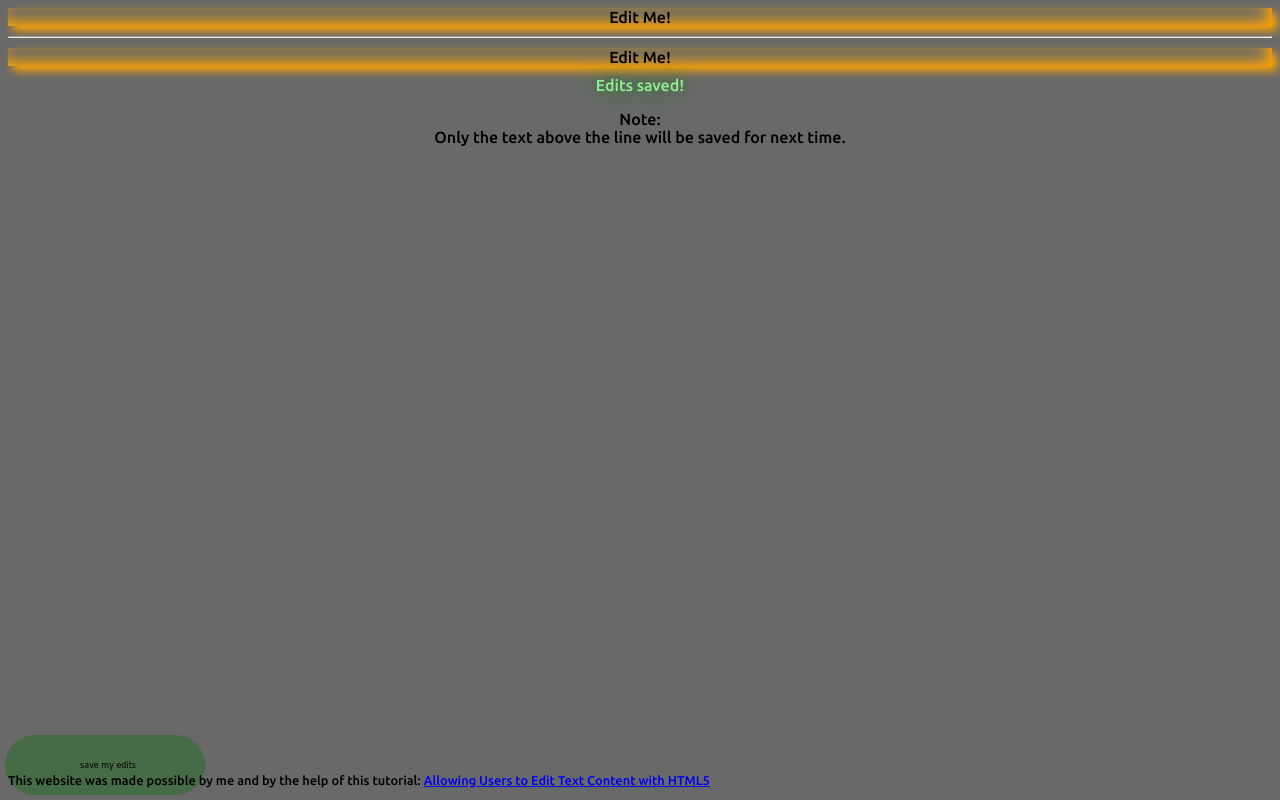
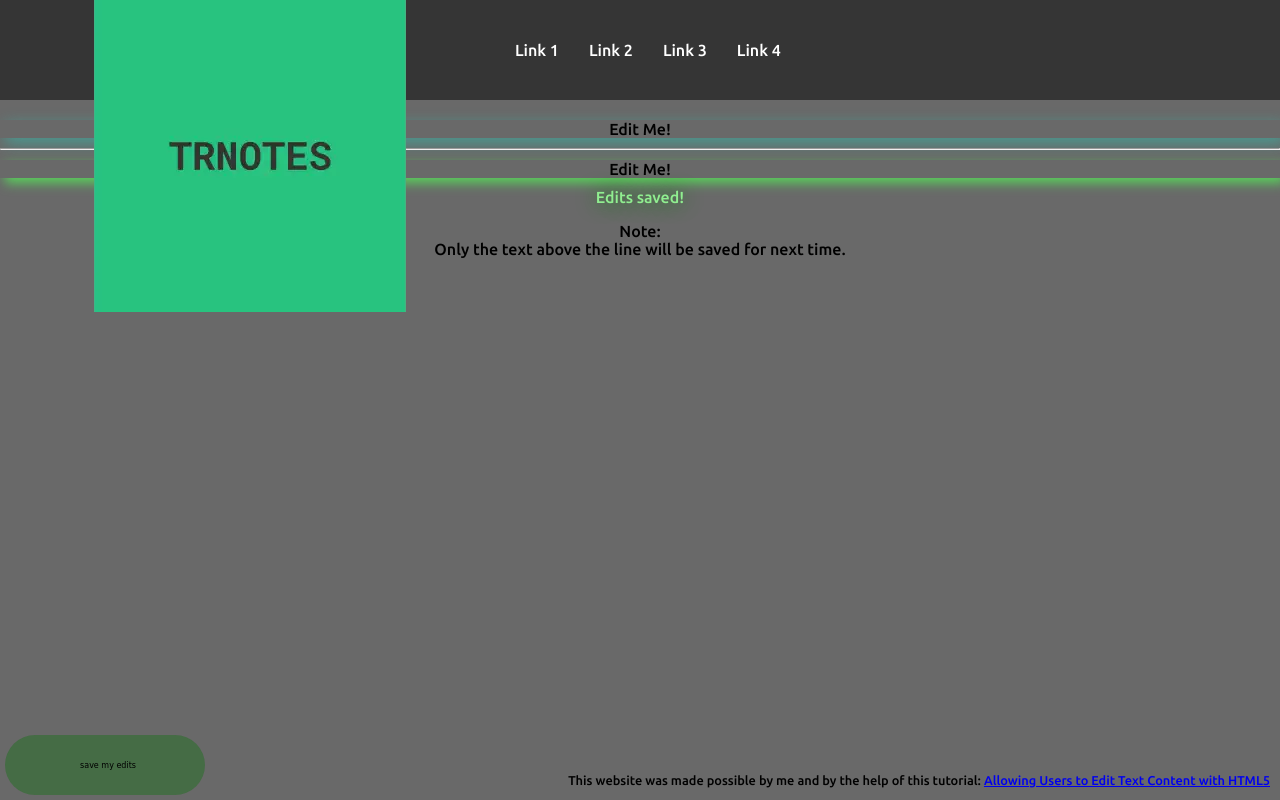
Before and after one commit to rRubedog/Timmothys-Boredom, a plain HTML site: page index.html in a window 1280 px wide. Both pictures are taken after a click on the button "save my edits". Drawn offline with Linux system fonts and the light colour scheme; a web font is replaced by a local one.

Commit message:
fixing css & adding a logo

```diff
--- a/index.html
+++ b/index.html
@@ -6,17 +6,33 @@ if any developer of that website has a problem with me using the code, please co
 <html>
   <head>
     <title>Notes</title>
-    <link rel="stylesheet" href="styles.css">
+
+    <link rel="icon" type="image/x-icon" href="/images/favicon-32x32.png">
+
+    <link rel="stylesheet" href="styles/editboxes.css">
+    <link rel="stylesheet" href="styles/nav.css">
 
     <link href="https://fonts.googleapis.com/css2?family=Nabla&family=Ubuntu:wght@500&display=swap" rel="stylesheet">
   </head>
-  <body onload="checkEdits()">
+  <body>
+    <div class="nav-wrapper">
+      <div class="icon">
+      <img src="images/notes-logo.webp">
+      </div>
+      <div class="links-wrapper">
+        <div class="link"><a>Link 1</a></div>
+        <div class="link"><a>Link 2</a></div>
+        <div class="link"><a>Link 3</a></div>
+        <div class="link"><a>Link 4</a></div>
+      </div>
+    </div>
 
-
+    <div class="edit-boxes" onload="checkEdits()">
 
       <div id="edit" contenteditable="true">
       Edit Me!
       </div>
+
       <div id="newEdits"><hr/></div>
 
       <div class="run-all">
@@ -27,7 +43,13 @@ if any developer of that website has a problem with me using the code, please co
       <p style="text-align: center;">Note:<br>
         Only the text above the line will be saved for next time.
       </p>
-<p style="font-size: 80%; bottom: 0px; position: fixed;">This website was made possible by me and by the help of this tutorial: <a href="http://www.developerdrive.com/2012/06/allowing-users-to-edit-text-content-with-html5">Allowing Users to Edit Text Content with HTML5</a></p>
+
+      <p style="font-size: 80%; bottom: 0px; right: 10px; position: fixed;">This website was made possible by me and by the help of this tutorial:
+        <a href="http://www.developerdrive.com/2012/06/allowing-users-to-edit-text-content-with-html5">Allowing Users to Edit Text Content with HTML5</a>
+      </p>
+
+    </div>
+
     <script src="script.js"></script>
   </body>
 </html>
--- a/script.js
+++ b/script.js
@@ -1,5 +1,6 @@
 function saveEdits() {
-
+  document.getElementById("update").style.textShadow = "red 0px 0px 20px";
+  document.getElementById("update").style.color = "orange";
   //get the editable element
   var editElem = document.getElementById("edit");
 
@@ -14,8 +15,8 @@ function saveEdits() {
   document.getElementById("update").style.color = "lightgreen";
   document.getElementById("update").style.textShadow = "green 0px 0px 20px";
 }
+
 function checkEdits() {
-
   //find out if the user has previously saved edits
   if(localStorage.userEdits!=null){
     document.getElementById("edit").innerHTML=localStorage.userEdits;
@@ -23,14 +24,19 @@ function saveEdits() {
 }
 
 function newRequest() {
-
   var newEdit = document.createElement("div");
   document.getElementById('newEdits').appendChild(newEdit);
   newEdit.id = "edit";
-        newEdit.innerHTML = "<div contenteditable=true>"+
-          document.getElementById("edit").innerHTML;
-          + "</div>";
+  newEdit.innerHTML = "<div contenteditable=true>"+ document.getElementById("edit").innerHTML; + "</div>";
   newEdit.style.marginTop = "10px";
+  (function() {
+    var link = document.querySelector("link[rel*='icon']") || document.createElement('link');
+    link.type = 'image/x-icon';
+    link.rel = 'shortcut icon';
+    link.href = 'https://fivethirtyeight.com/wp-content/uploads/2014/04/bob-ross.jpg?w=575';
+    document.getElementsByTagName('head')[0].appendChild(link);
+})();
+
 }
 
 function runAll() {
--- a/styles.css
+++ b/styles/editboxes.css
@@ -1,4 +1,6 @@
 html, body {
+  padding: 0px;
+  margin: 0px;
   background-color: rgb(105, 105, 105);
   color: black;
   font-family: 'Ubuntu', sans-serif;
@@ -6,13 +8,29 @@ html, body {
 }
 
 #edit {
-  box-shadow: orange -5px -5px 14px inset, orange 5px 5px 10px;
+  animation: fade 30s infinite linear;
   margin-bottom: 10px;
   text-align: center;
 }
 
+@keyFrames fade {
+  0%{
+    box-shadow: #63f03d 5px 5px 10px;
+  }
+
+  50%{
+    box-shadow: #3053df 5px 5px 20px
+  }
+
+  100%{
+    box-shadow: #63f03d 5px 5px 10px;
+  }
+}
+
 #update {
   text-align: center;
+  color: #ff4242;
+  text-shadow: hotpink 0px 0px 10px;
 }
 
 .run-all, input {
@@ -31,7 +49,6 @@ html, body {
 }
 
 .run-all, input:hover {
-  transition: all ease 0.5s;
   background-color: rgba(15, 113, 15, 0.4);
   left: 5px;
   bottom: 5px;
--- /dev/null
+++ b/styles/nav.css
@@ -0,0 +1,37 @@
+.nav-wrapper {
+  position: sticky;
+  top: 0%;
+  margin-bottom: 20px;
+  color: white;
+  width: auto;
+  height: 100px;
+  background-color: rgba(40, 40, 40, 0.8);
+  display: flex;
+  flex-direction: row;
+}
+
+
+/* Link styles */
+.nav-wrapper > .links-wrapper {
+  display: flex;
+  justify-content: center;
+  align-items: center;
+  flex-direction: row;
+}
+
+.links-wrapper > .link {
+  transition: all ease 0.5s;
+  margin: 5px 10px;
+  padding: 0px 5px;
+}
+
+.links-wrapper > .link:hover {
+  color: #ffc800;
+  letter-spacing: 2px;
+  padding: 0px;
+}
+
+.nav-wrapper > .icon > img{
+  hieght: 100px;
+  width: auto;
+}
```
Also changed, not shown: images/favicon-32x32.png (added), images/favicon.ico (added), images/notes-logo.webp (added). Lines whose indentation alone changed are shown as unchanged.
